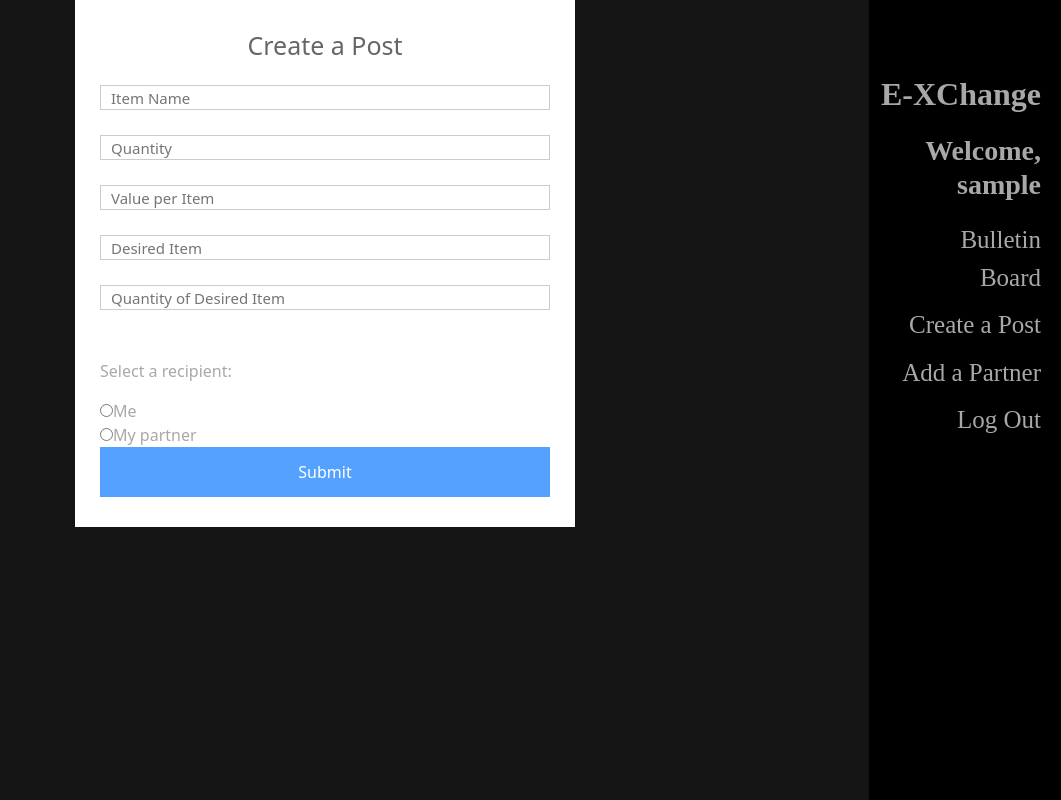
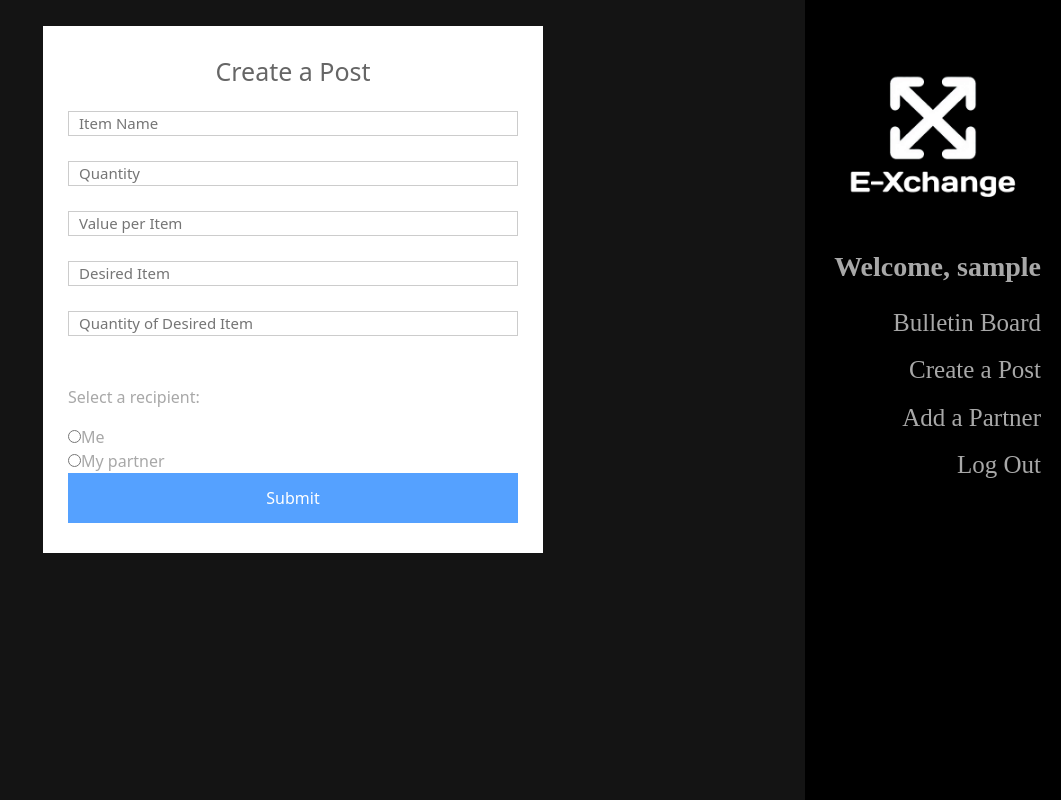
Before and after one commit to jwporath/E-Xchange, a PHP site: page /post.php in a window 1280 px wide. Shown: the whole page, without its empty margins (219-1280 px from the left). Run offline with PHP 8.4, Linux system fonts and the light colour scheme; the visitor is signed in with stand-in values (Sample User, id 1); data that the repository does not hold is empty.

Commit message:
Updated visual webpage with logo and updated sidebar and post section.

```diff
--- a/index.php
+++ b/index.php
@@ -16,7 +16,7 @@
 
 <body>
     <div class="sidebar">
-        <p>E-XChange</p>
+        <img src="Logo.png" href="index.php">
         <?php
             require('dbConnect.php');
             session_start();
--- a/partnership.php
+++ b/partnership.php
@@ -16,7 +16,7 @@
 
 <body>
     <div class="sidebar">
-        <p>E-XChange</p>
+        <img src="Logo.png" href="index.php">
         <?php
             require('dbConnect.php');
             include("auth_session.php");
--- a/post.php
+++ b/post.php
@@ -16,7 +16,7 @@
 
 <body>
     <div class="sidebar">
-        <p>E-XChange</p>
+        <img src="Logo.png" href="index.php">
         <?php
             require('dbConnect.php');
             include("auth_session.php");
--- a/signin.php
+++ b/signin.php
@@ -16,7 +16,7 @@
 
 <body>
     <div class="sidebar">
-        <p>E-XChange</p>
+        <img src="Logo.png" href="index.php">
         <?php
             require('dbConnect.php');
             session_start();
--- a/signup.php
+++ b/signup.php
@@ -16,7 +16,7 @@
 
 <body>
     <div class="sidebar">
-        <p>E-XChange</p>
+        <img src="Logo.png" href="index.php">
         <?php
             require('dbConnect.php');
             session_start();
--- a/style.css
+++ b/style.css
@@ -1,7 +1,7 @@
 .sidebar
 {
     height: 100vh;
-    width: 15vw;
+    width: 20vw;
     position: fixed;
     z-index: 1;
     right: 0;
@@ -55,15 +55,23 @@
     color: #f1f1f1;
 }
 
+.sidebar img
+{
+    width: 18vw;
+    margin-left: 1vw;
+    margin-right: auto;
+}
+
 .main
 {
     color: #a8a8a8;
-    margin-right: 15vw;;
+    margin-right: 20vw;
+    padding-top: 2%;
 }
 
 .boardPosts
 {
-    width: 81vw;
+    width: 76vw;
     margin-left: 2vw;
     margin-right: 2vw;
 }
```
